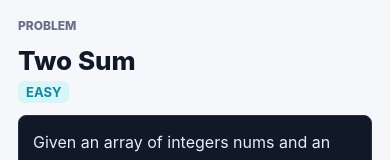
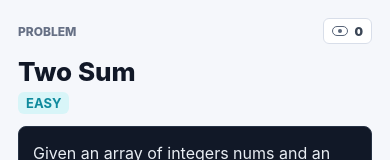
Before and after one commit to bpeck81/LeetFlash, a React Native app: screen /questions/1 in a window 390 px wide. Shown: the top 160 px of the page. Built offline with nearby package versions, Linux system fonts and the light colour scheme; no server answers; the database is empty.

Commit message:
track problem view history

```diff
--- a/src/LeetFlash.tsx
+++ b/src/LeetFlash.tsx
@@ -70,6 +70,7 @@ export function LeetFlash() {
   const queryClient = useQueryClient();
   const requestedSolutionIds = useRef(new Set<number>());
   const loadedSolutionIds = useRef(new Set<number>());
+  const countedViewKeys = useRef(new Set<string>());
   const initialQuestionId =
     readQuestionNumberFromUrl() ?? (Number(readStoredValue(lastQuestionKey)) || 1);
   const initialCursor = Math.max(initialQuestionId - 1, 0);
@@ -80,6 +81,7 @@ export function LeetFlash() {
   const [index, setIndex] = useState(0);
   const [sessionUserId, setSessionUserId] = useState<string | null>(null);
   const [seen, setSeen] = useState(false);
+  const [viewCounts, setViewCounts] = useState<Record<number, number>>({});
   const [randomMode, setRandomMode] = useState(
     readStoredValue(randomModeKey) === "true"
   );
@@ -92,6 +94,7 @@ export function LeetFlash() {
   );
   const [pageStartedAt, setPageStartedAt] = useState(Date.now());
   const [elapsedSeconds, setElapsedSeconds] = useState(0);
+  const [activeViewToken, setActiveViewToken] = useState(0);
   const [cardIds, setCardIds] = useState<number[]>([
     initialQuestionId,
     nextQuestionId(initialQuestionId, readStoredValue(randomModeKey) === "true"),
@@ -191,7 +194,6 @@ export function LeetFlash() {
   }, []);
 
   useEffect(() => {
-    let cancelled = false;
     const now = Date.now();
     setPageStartedAt(now);
     setElapsedSeconds(0);
@@ -208,29 +210,40 @@ export function LeetFlash() {
         last_question_id: activeQuestionId,
         random_mode: randomMode
       });
-
-      void supabase
-        .from("user_question_progress")
-        .select("seen")
-        .eq("user_id", sessionUserId)
-        .eq("question_id", activeQuestionId)
-        .maybeSingle()
-        .then((result) => {
-          if (cancelled) return;
-          const savedSeen = Boolean(result.data?.seen);
-          setSeen(savedSeen);
-          writeStoredValue(seenStorageKey, String(savedSeen));
-        });
     }
 
     if (activeProblem) {
       void loadOrGenerateSolution(activeProblem);
     }
-
-    return () => {
-      cancelled = true;
-    };
   }, [activeQuestionId, activeProblem?.id, randomMode, sessionUserId]);
+
+  useEffect(() => {
+    if (!activeQuestionId || !sessionUserId) return;
+
+    const viewKey = `${sessionUserId}:${activeQuestionId}:${activeViewToken}`;
+    if (countedViewKeys.current.has(viewKey)) return;
+    countedViewKeys.current.add(viewKey);
+
+    void supabase
+      .from("user_problem_views")
+      .select("id", { count: "exact", head: true })
+      .eq("user_id", sessionUserId)
+      .eq("question_id", activeQuestionId)
+      .then((result) => {
+        const previousCount = Number(result.count ?? 0);
+        const nextCount = previousCount + 1;
+        const nextSeen = previousCount > 0;
+        setSeen(nextSeen);
+        setViewCounts((current) => ({ ...current, [activeQuestionId]: nextCount }));
+        writeStoredValue(`leetflash:seen:${activeQuestionId}`, String(nextSeen));
+
+        void supabase.from("user_problem_views").insert({
+          user_id: sessionUserId,
+          question_id: activeQuestionId,
+          source: "page"
+        });
+      });
+  }, [activeQuestionId, activeViewToken, sessionUserId]);
 
   useEffect(() => {
     cardIds.slice(index, index + 3).forEach((id) => {
@@ -266,6 +279,7 @@ export function LeetFlash() {
       if (current === nextIndex) return current;
       setPageStartedAt(Date.now());
       setElapsedSeconds(0);
+      setActiveViewToken((token) => token + 1);
       return nextIndex;
     });
   };
@@ -342,12 +356,22 @@ export function LeetFlash() {
     writeStoredValue(`leetflash:seen:${activeQuestionId}`, String(nextSeen));
 
     if (sessionUserId) {
-      void supabase.from("user_question_progress").upsert({
-        user_id: sessionUserId,
-        question_id: activeQuestionId,
-        seen: nextSeen,
-        last_seen_at: new Date().toISOString()
-      });
+      if (nextSeen) {
+        const nextCount = (viewCounts[activeQuestionId] ?? 0) + 1;
+        setViewCounts((current) => ({ ...current, [activeQuestionId]: nextCount }));
+        void supabase.from("user_problem_views").insert({
+          user_id: sessionUserId,
+          question_id: activeQuestionId,
+          source: "manual"
+        });
+      } else {
+        setViewCounts((current) => ({ ...current, [activeQuestionId]: 0 }));
+        void supabase
+          .from("user_problem_views")
+          .delete()
+          .eq("user_id", sessionUserId)
+          .eq("question_id", activeQuestionId);
+      }
     }
   };
 
@@ -476,6 +500,7 @@ export function LeetFlash() {
                 )}
                 height={listHeight}
                 isGeneratingSolution={Boolean(generatingIds[activeQuestionId])}
+                viewCount={viewCounts[activeQuestionId] ?? 0}
                 foldState={foldState}
                 onToggleFold={updateFoldState}
                 hideSolutionComments={hideSolutionComments}
@@ -585,6 +610,7 @@ type ProblemCardProps = {
   problem: LeetProblem;
   height: number;
   isGeneratingSolution: boolean;
+  viewCount: number;
   foldState: FoldState;
   onToggleFold: (key: keyof FoldState) => void;
   hideSolutionComments: boolean;
@@ -595,6 +621,7 @@ function ProblemCard({
   problem,
   height,
   isGeneratingSolution,
+  viewCount,
   foldState,
   onToggleFold,
   hideSolutionComments,
@@ -621,7 +648,15 @@ function ProblemCard({
       showsVerticalScrollIndicator
     >
       <View style={styles.section}>
-        <Text style={styles.sectionLabel}>Problem</Text>
+        <View style={styles.problemHeaderRow}>
+          <Text style={styles.sectionLabel}>Problem</Text>
+          <View style={styles.viewCountPill} accessibilityLabel={`${viewCount} views`}>
+            <View style={styles.viewIcon}>
+              <View style={styles.viewIconPupil} />
+            </View>
+            <Text style={styles.viewCountText}>{viewCount}</Text>
+          </View>
+        </View>
         <View style={styles.titleRow}>
           <View style={styles.titleText}>
             <Text style={styles.title}>{problem.title}</Text>
@@ -1275,6 +1310,44 @@ const styles = StyleSheet.create({
     fontWeight: "800",
     textTransform: "uppercase"
   },
+  problemHeaderRow: {
+    minHeight: 26,
+    flexDirection: "row",
+    alignItems: "center",
+    justifyContent: "space-between",
+    gap: 12
+  },
+  viewCountPill: {
+    minHeight: 26,
+    paddingHorizontal: 8,
+    flexDirection: "row",
+    alignItems: "center",
+    gap: 6,
+    borderWidth: 1,
+    borderColor: "#d8dee9",
+    borderRadius: 6,
+    backgroundColor: "#ffffff"
+  },
+  viewIcon: {
+    width: 16,
+    height: 10,
+    alignItems: "center",
+    justifyContent: "center",
+    borderWidth: 1.5,
+    borderColor: "#596579",
+    borderRadius: 999
+  },
+  viewIconPupil: {
+    width: 4,
+    height: 4,
+    borderRadius: 999,
+    backgroundColor: "#596579"
+  },
+  viewCountText: {
+    color: "#3b4656",
+    fontSize: 12,
+    fontWeight: "900"
+  },
   titleRow: {
     flexDirection: "row",
     alignItems: "flex-start",
```
Also changed, not shown: 2 other files (tests, documents, lock files or other folders).
